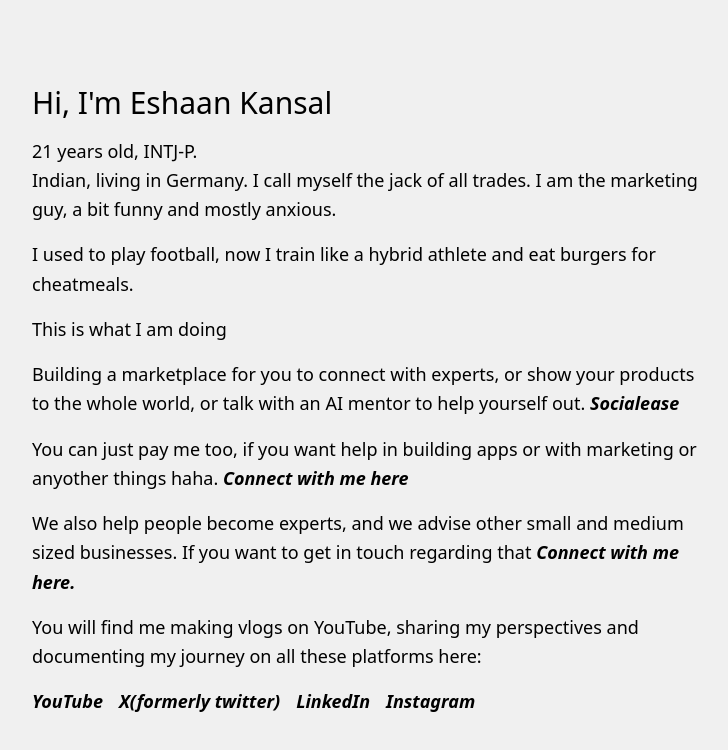
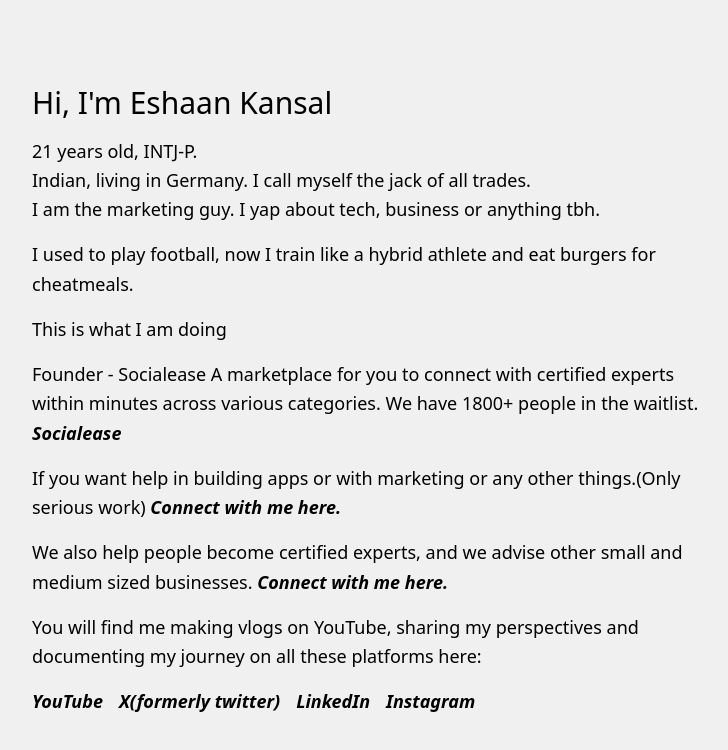
Before and after one commit to Eshaank08/profile, a Next.js app: page / in a window 1280 px wide. Shown: the top 750 px of the page, without its empty margins (272-1000 px from the left). Built offline with nearby package versions, Linux system fonts and the light colour scheme; a web font is replaced by a local one.

Commit message:
"Fixed some data"

```diff
--- a/app/page.tsx
+++ b/app/page.tsx
@@ -14,14 +14,17 @@
           21 years old, INTJ-P.
           <br />
           Indian, living in Germany. I call myself the jack of all trades.
-          I am the marketing guy, a bit funny and mostly anxious.
+          <br />
+          I am the marketing guy. I yap about tech, business or anything tbh.
         </p>
 
         <p className="text-black leading-relaxed text-base md:text-lg font-playfair-display">I used to play football, now I train like a hybrid athlete and eat burgers for cheatmeals.</p>
         <p className="text-black leading-relaxed text-base md:text-lg font-playfair-display">This is what I am doing</p>
 
         <p className="text-black leading-relaxed text-base md:text-lg font-playfair-display">
-          Building a marketplace for you to connect with experts, or show your products to the whole world,  or talk with an AI mentor to help yourself out.{" "}
+          Founder - Socialease
+          A marketplace for you to connect with certified experts within minutes across various categories.
+          We have 1800+ people in the waitlist.{" "}
           <a
             href="https://www.socialease.space"
             className="italic font-bold no-underline hover:opacity-80 text-base md:text-lg font-playfair-display"
@@ -32,18 +35,18 @@
         </p>
 
         <p className="text-black leading-relaxed text-base md:text-lg font-playfair-display">
-          You can just pay me too, if you want help in building apps or with marketing or anyother things haha.{" "}
+          If you want help in building apps or with marketing or any other things.(Only serious work){" "}
           <a
             href="https://calendly.com/eshaankansal0/general-meeting"
             className="italic font-bold no-underline hover:opacity-80 text-base md:text-lg"
             onClick={() => trackBusinessClick('Personal Consulting', 'https://calendly.com/eshaankansal0/general-meeting')}
           >
-            Connect with me here
+            Connect with me here.
           </a>
         </p>
 
         <p className="text-black leading-relaxed text-base md:text-lg font-playfair-display">
-        We also help people become experts, and we advise other small and medium sized businesses. If you want to get in touch regarding that{" "}
+        We also help people become certified experts, and we advise other small and medium sized businesses.{" "}
           <a
             href="https://cal.com/eshaan-kansal"
             className="italic font-bold no-underline hover:opacity-80 text-base md:text-lg"
```
